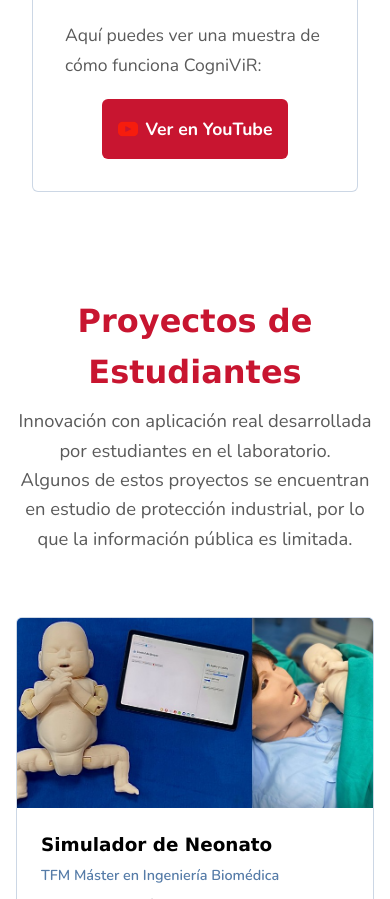
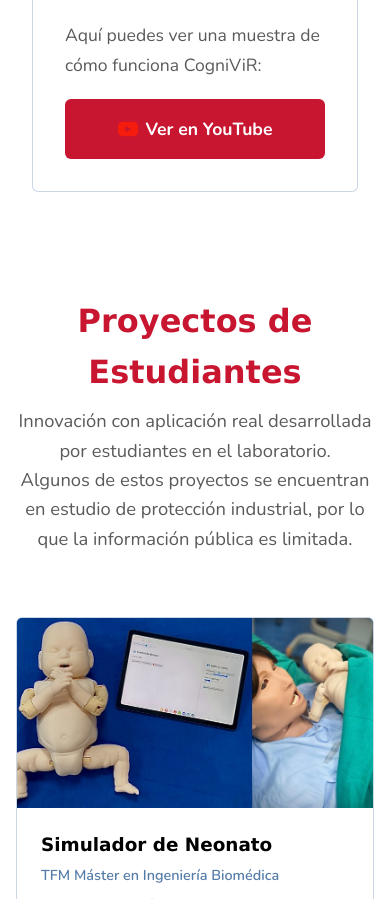
Before and after one commit to SimIA-Lab-Org/web-practicas-simia, a website built with Vite: page index.html in a window 390 px wide. Shown: the part 7415-8314 px from the top of the page. Built offline with nearby package versions, Linux system fonts and the light colour scheme.

Commit message:
REVISIÓN

```diff
--- a/src/style.css
+++ b/src/style.css
@@ -1153,6 +1153,11 @@ footer a:hover {
   }
 
   /* --- 5. Qué Hacemos (Romper el Efecto Zig-Zag) --- */
+
+  .que-hacemos {
+    scroll-margin-top: -100px;
+  }
+
   .grid-que-hacemos {
     gap: 2.5rem;
   }
@@ -1195,6 +1200,8 @@ footer a:hover {
     margin: 1.5rem auto 0 auto; /* Centramos el botón negro de la revista */
     display: block;
   }
+
+
   /* --- 6. Proyectos de Estudiantes --- */
   .proyectos-seccion {
     padding: 0.5rem 1rem;
@@ -1268,4 +1275,12 @@ footer a:hover {
     width: 80%;
   }
 
+
+  /* Resto botones */
+  .btn-youtube,
+  .btn-contacto,
+  .btn-primario {
+    width: 100% !important;
+  }
+
 }
```
